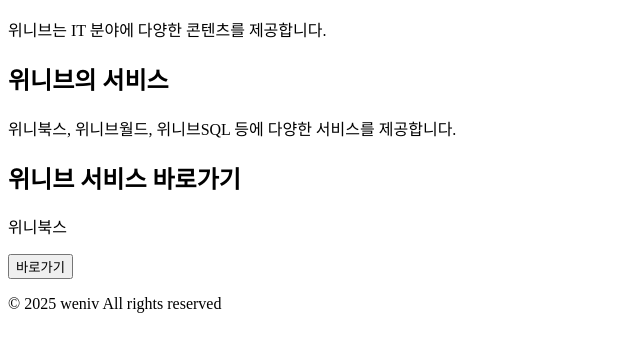
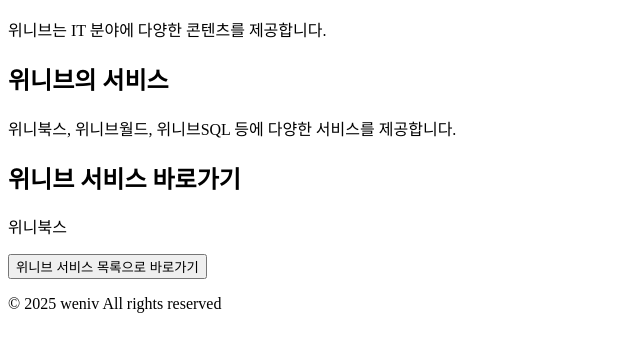
Before and after one commit to kimjaeyoon32/testrepo, a plain HTML site: page index.html in a window 1280 px wide. Shown: the part 127-478 px from the top of the page, without its empty margins (0-640 px from the left). Drawn offline with Linux system fonts and the light colour scheme.

Commit message:
대문 페이지 수정

```diff
--- a/index.html
+++ b/index.html
@@ -3,7 +3,7 @@
 <head>
     <meta charset="UTF-8">
     <meta name="viewport" content="width=device-width, initial-scale=1.0">
-    <title>위니브 페이지</title>
+    <title>위니브 홈페이지</title>
 </head>
 <body>
     <header>
@@ -27,7 +27,7 @@
     <!-- script로 내용이 추가되는 경우 -->
     <script>
         const contents = document.querySelector('.contents');
-        contents.innerHTML = '<h2>위니브 서비스 바로가기</h2><p>위니북스</p><button>바로가기</button>';
+        contents.innerHTML = '<h2>위니브 서비스 바로가기</h2><p>위니북스</p><button>위니브 서비스 목록으로 바로가기</button>';
     </script>
 </body>
 </html>
```
